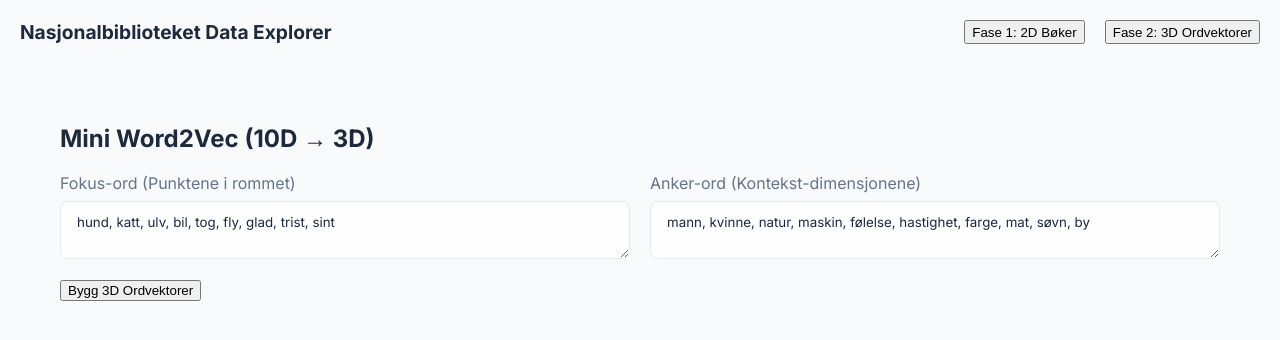
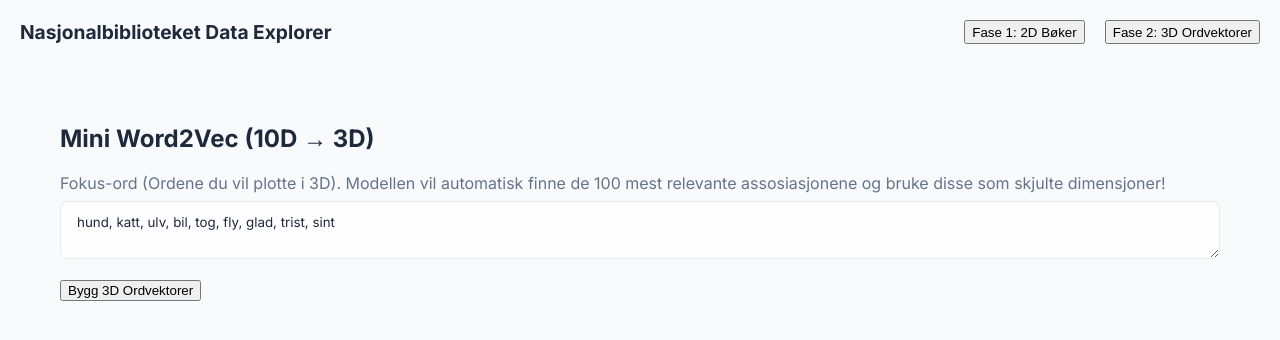
Before and after one commit to Yoonsen/vektorer, a React (Vite) app: page / in a window 1280 px wide. Shown: the top 340 px of the page. Built offline with nearby package versions, Linux system fonts and the light colour scheme.

Commit message:
Auto-generate 100 dimensions from top collocations instead of manual anchor words

```diff
--- a/src/components/WordEmbeddingComponent.tsx
+++ b/src/components/WordEmbeddingComponent.tsx
@@ -5,7 +5,6 @@
 
 export const WordEmbeddingComponent: React.FC = () => {
   const [focusWords, setFocusWords] = useState<string>('hund, katt, ulv, bil, tog, fly, glad, trist, sint');
-  const [anchorWords, setAnchorWords] = useState<string>('mann, kvinne, natur, maskin, følelse, hastighet, farge, mat, søvn, by');
 
   const [plotData, setPlotData] = useState<any[]>([]);
   const [isLoading, setIsLoading] = useState(false);
@@ -16,32 +15,46 @@
     setLoadingStatus('Henter et tilfeldig korpus...');
     try {
       const foci = focusWords.split(',').map(w => w.trim().toLowerCase()).filter(w => w);
-      const anchors = anchorWords.split(',').map(w => w.trim().toLowerCase()).filter(w => w);
 
-      // 1. Fetch a base corpus (e.g. 500 books from last 20 years to get modern semantics)
+      // 1. Fetch a base corpus
       const corpus = await fetchCorpus({ limit: 500, from_year: 2000, to_year: 2020 });
       const urns = corpus.map(b => b.urn);
 
-      // 2. Build the Matrix
-      const matrix: number[][] = [];
+      // 2. Fetch all collocations and aggregate
+      const allCounts: Record<string, Record<string, number>> = {};
+      const globalWordFreq: Record<string, number> = {};
 
       for (let i = 0; i < foci.length; i++) {
         setLoadingStatus(`Henter kollokasjoner for: "${foci[i]}" (${i+1}/${foci.length})...`);
         const counts = await fetchCollocations(urns, foci[i]);
+        allCounts[foci[i]] = counts;
 
-        // For this focus word, extract the count for each anchor word
-        const row = anchors.map(anchor => {
-          return counts[anchor] || 0; // 0 if they never co-occurred
+        // Aggregate to find the most prominent context words globally
+        for (const [word, count] of Object.entries(counts)) {
+          // Veldig enkel stoppord-filtrering for å unngå at '.' og ',' dominerer 100%
+          if (word.length < 2 || ['og', 'i', 'det', 'på', 'som', 'er', 'en', 'til', 'å', 'av', 'for', 'at', 'med', 'de', 'den'].includes(word)) continue;
+          globalWordFreq[word] = (globalWordFreq[word] || 0) + count;
+        }
+      }
+
+      // 3. Select Top 100 context words (Dimensions)
+      const topContextWords = Object.entries(globalWordFreq)
+        .sort((a, b) => b[1] - a[1])
+        .slice(0, 100)
+        .map(entry => entry[0]);
+
+      // 4. Build the Matrix (Foci x Top100)
+      const matrix: number[][] = [];
+      for (const focus of foci) {
+        const row = topContextWords.map(ctxWord => {
+           // We could use PMI here if we had total corpus frequency,
+           // but raw collocated count (TF) centered by PCA is a good proxy for LSA.
+           return allCounts[focus][ctxWord] || 0;
         });
-
         matrix.push(row);
       }
 
-      setLoadingStatus('Beregner PCA (10D -> 3D)...');
-
-      // We need to standardise/normalize the matrix before PCA,
-      // but ml-pca handles centering by default.
-      // Since raw counts vary wildly, we could log-transform them, but let's try raw first.
+      setLoadingStatus('Beregner PCA (100D -> 3D)...');
 
       // Run PCA
       const pca = new PCA(matrix);
@@ -70,21 +83,14 @@
 
       <div style={{ display: 'flex', gap: '20px', marginBottom: '20px' }}>
         <div style={{ flex: 1, display: 'flex', flexDirection: 'column', gap: '8px' }}>
-          <label style={{ color: 'var(--text-secondary)' }}>Fokus-ord (Punktene i rommet)</label>
+          <label style={{ color: 'var(--text-secondary)' }}>
+            Fokus-ord (Ordene du vil plotte i 3D). Modellen vil automatisk finne de 100 mest relevante assosiasjonene og bruke disse som skjulte dimensjoner!
+          </label>
           <textarea
             className="text-input"
             style={{ height: '80px', resize: 'vertical' }}
             value={focusWords}
             onChange={e => setFocusWords(e.target.value)}
-          />
-        </div>
-        <div style={{ flex: 1, display: 'flex', flexDirection: 'column', gap: '8px' }}>
-          <label style={{ color: 'var(--text-secondary)' }}>Anker-ord (Kontekst-dimensjonene)</label>
-          <textarea
-            className="text-input"
-            style={{ height: '80px', resize: 'vertical' }}
-            value={anchorWords}
-            onChange={e => setAnchorWords(e.target.value)}
           />
         </div>
       </div>
```
